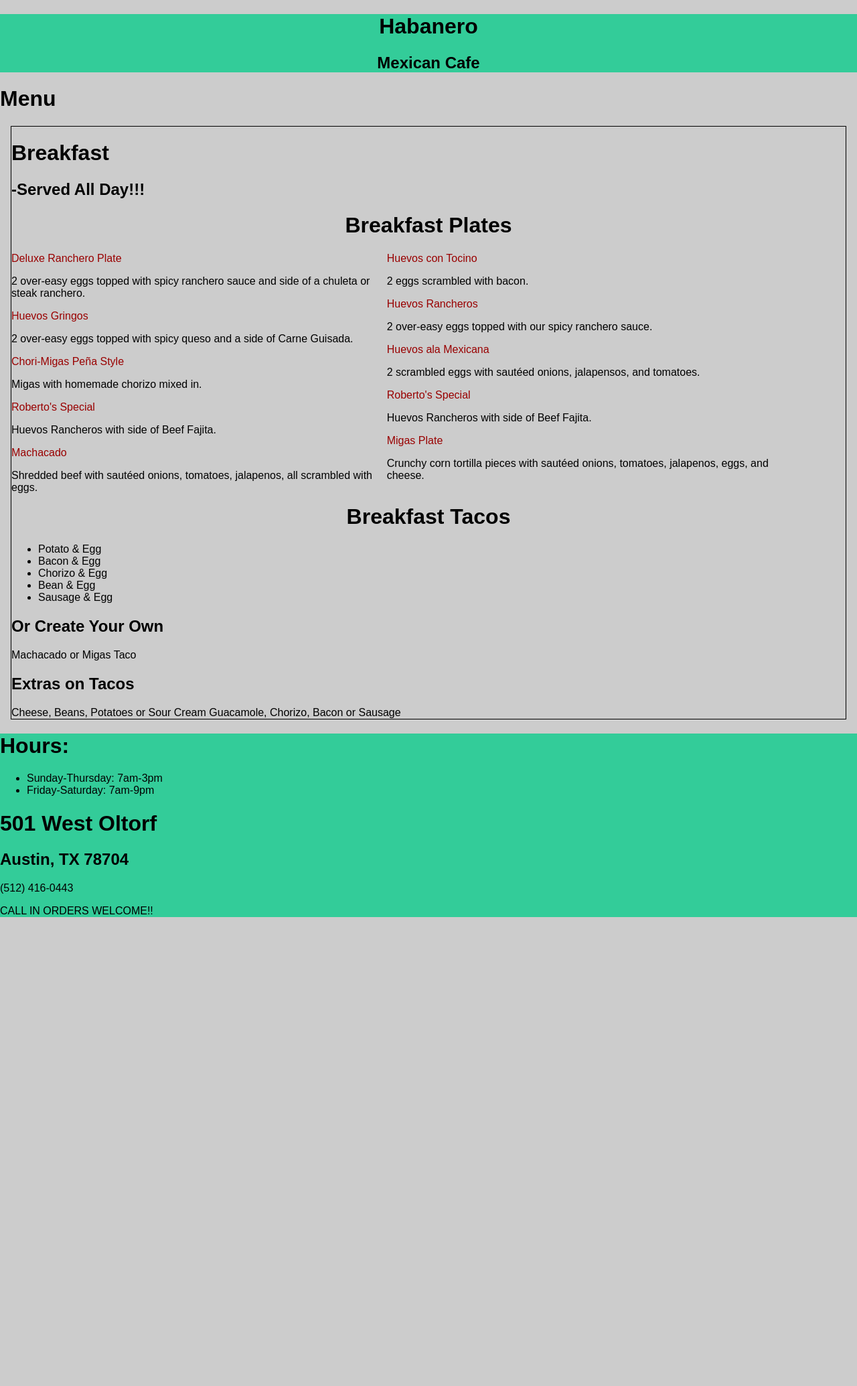
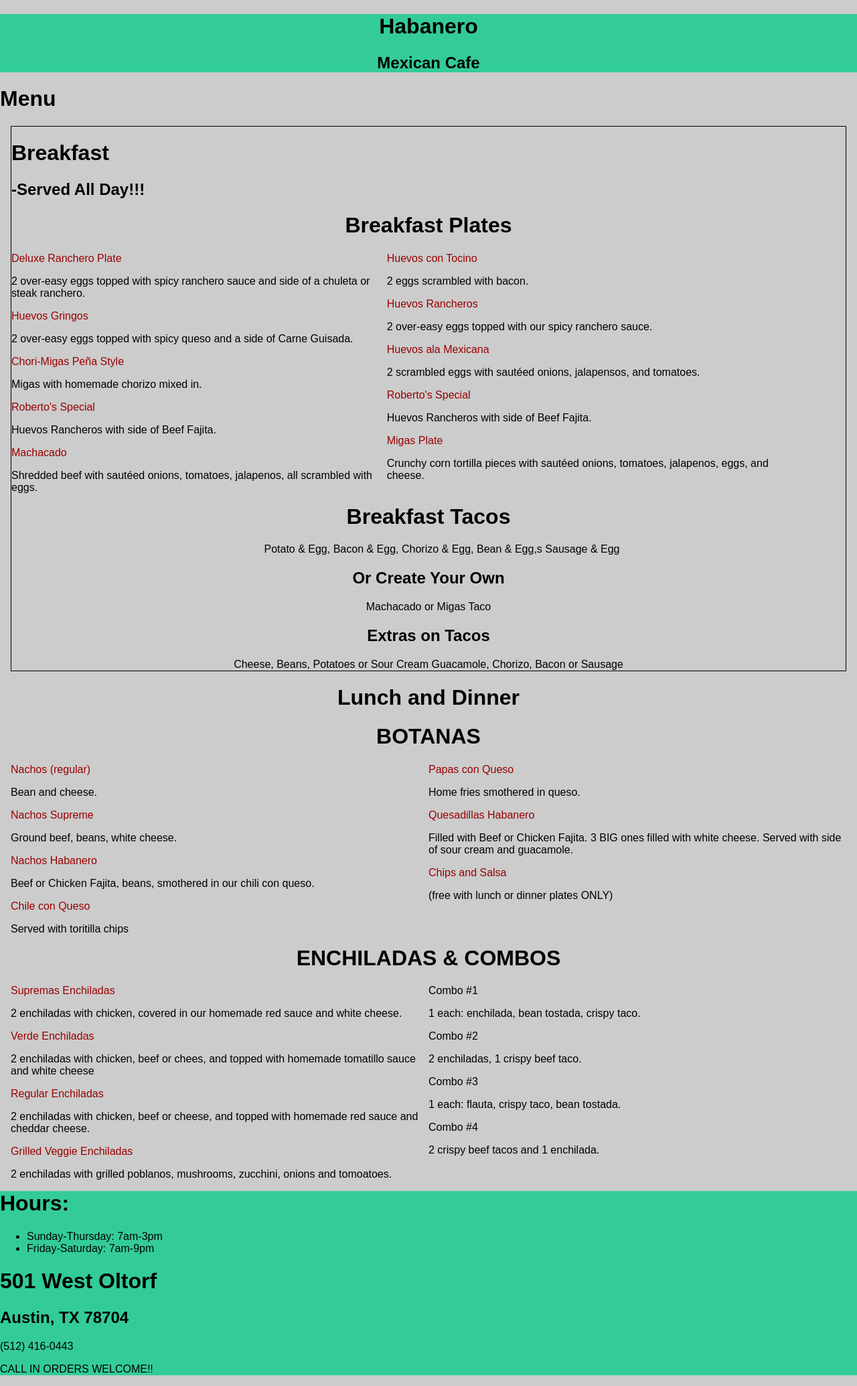
Before and after one commit to EricBlake/Restaurant-Redesign, a Jekyll site: the page built from Habanero-Website/menu.html, in a window 1280 px wide. Shown: the whole page at 67% size. Built offline with Jekyll 4.4.1, drawn with Linux system fonts in a browser that asks for light colours; before the commit the page ends 1385 px from its top, so only the background shows below that.

Commit message:
menu enchiladas complete

```diff
--- a/Habanero-Website/css/main.scss
+++ b/Habanero-Website/css/main.scss
@@ -20,6 +20,7 @@ body{
 	background-color: #cccccc;
 }
 
+//*header and navigation begin
 
 .site-header{
 	background-color: #33cc99;
@@ -53,6 +54,9 @@ body{
 		}
 	}
 }
+
+//*HOME PAGE STYLING*//
+
 .our_story{
 	margin: 0 auto;
 	width: 100%;
@@ -88,7 +92,7 @@ footer{
 }
 
 
-//**Menu CSS Styling**//
+//**MENU CSS Styling**//
 
 .breakfast{
 	box-sizing: border-box;
@@ -120,11 +124,88 @@ footer{
 	}
 }
 
+//*BREAKFAST TACOS*//
+
 .breakfast_tacos{
 	clear:both;
+	text-align: center;
+	width: 100%;
+	margin: 0 auto;
+
+	ul{
+		list-style: none;
+		text-align: center;
+
+		li{
+			display: inline-block;
+		}
+	}
 }
 
 
 .section_titles{
 	text-align: center;
 }
+
+.lunch{
+	box-sizing: border-box;
+	margin: 1em;
+
+
+
+	.botanas_items1{
+		margin: 0 auto;
+		box-sizing: border-box;
+		width: 50%;
+		float: left;
+
+		a{
+			color: #990000;
+			margin-bottom: 0;
+			width: 50%;
+		}
+	}
+	.botanas_items2{
+		margin: 0 auto;
+		box-sizing: border-box;
+		width: 50%;
+		float: left;
+		a{
+			color: #990000;
+			margin-bottom: 0;
+			width: 50%;
+		}
+	}
+
+	//ENCHILALDAS STYLE//
+
+	.enchiladas{
+		clear:both;
+		margin: 0 auto;
+		width: 100%;
+
+		.enchiladas1{
+		margin: 0 auto;
+		box-sizing: border-box;
+		width: 50%;
+		float: left;
+
+		a{
+			color: #990000;
+			margin-bottom: 0;
+			width: 50%;
+		}
+	}
+		.enchiladas2{
+			margin: 0 auto;
+			box-sizing: border-box;
+			width: 50%;
+			float: left;
+			a{
+				color: #990000;
+				margin-bottom: 0;
+				width: 50%;
+			}
+		}
+	}
+}
--- a/Habanero-Website/menu.html
+++ b/Habanero-Website/menu.html
@@ -4,6 +4,9 @@ layout: default
 
 
 		<h1>Menu</h1>
+
+<!--THIS IS THE BEGINNING OF BREAKFAST-->
+
 <div class="breakfast">
 	<div class="row">
 		<div class="col col-12">
@@ -55,15 +58,18 @@ layout: default
 			</div>
 		</div>
 	</div>
+
+	<!--BREAKFAST TACOS-->
+
 	<div class="row">
 		<div class="col col-12">
 			<div class="breakfast_tacos">
 				<h1 class="section_titles">Breakfast Tacos</h1>
 				<ul>
-						<li>Potato & Egg</li>
-						<li>Bacon & Egg</li>
-						<li>Chorizo & Egg</li>
-						<li>Bean & Egg</li>
+						<li>Potato & Egg,</li>
+						<li>Bacon & Egg,</li>
+						<li>Chorizo & Egg,</li>
+						<li>Bean & Egg,s</li>
 						<li>Sausage & Egg</li>
 				</ul>
 				<h2>Or Create Your Own</h2>
@@ -75,3 +81,86 @@ layout: default
 		</div>
 	</div>
 </div>
+
+<!--END OF BREAKFAST-->
+
+<!--BEGINNING OF LUNCH-->
+
+<!--BOTANAS BEGIN-->
+
+
+<div class="lunch">
+	<div class="row">
+		<h1 class="section_titles">Lunch and Dinner</h1>
+		<div class="col col-6">
+			<h1 class="section_titles">BOTANAS</h1>
+			<div class="botanas_items1">
+
+				<a class="menu_labels">Nachos (regular)</a>
+				<p class="menu_description">Bean and cheese.</p>
+				<a class="menu_labels">Nachos Supreme</a>
+				<p class="menu_description">Ground beef, beans, white cheese.</p>
+				<a class="menu_labels">Nachos Habanero</a>
+				<p class="menu_description">Beef or Chicken Fajita, beans, smothered in our chili con queso.</p>
+				<a class="menu_labels">Chile con Queso</a>
+				<p class="menu_description">Served with toritilla chips</p>
+			</div>
+		</div>
+		<div class="col col-6">
+			<div class="botanas_items2">
+				<a class="menu_labels">Papas con Queso</a>
+				<p class="menu_description">Home fries smothered in queso.</p>
+				<a class="menu_labels">Quesadillas Habanero</a>
+				<p class="menu_description">Filled with Beef or Chicken Fajita. 3 BIG ones filled with white cheese. Served with side of sour cream and guacamole.</p>
+				<a class="menu_labels">Chips and Salsa</a>
+				<p class="menu_description">(free with lunch or dinner plates ONLY)</p>
+			</div>
+		</div>
+	</div>
+</div>
+
+<!--BOTANAS END-->
+
+<!--ENCHILADAS BEGIN-->
+
+
+<div class="lunch">
+	<div class="row">
+		<div class="col col-6">
+			<div class="enchiladas">
+				<h1 class="section_titles">ENCHILADAS & COMBOS</h1>
+				<div class="enchiladas1">
+					<a class="menu_labels">Supremas Enchiladas</a>
+					<p class="menu_description">2 enchiladas with chicken, covered in our homemade red sauce and white cheese.</p>
+					<a class="menu_labels">Verde Enchiladas</a>
+					<p class="menu_description">2 enchiladas with chicken, beef or chees, and topped with homemade tomatillo sauce and white cheese</p>
+					<a class="menu_labels">Regular Enchiladas</a>
+					<p class="menu_description">2 enchiladas with chicken, beef or cheese, and topped with homemade red sauce and cheddar cheese.</p>
+					<a class="menu_labels">Grilled Veggie Enchiladas</a>
+					<p class="menu_description">2 enchiladas with grilled poblanos, mushrooms, zucchini, onions and tomoatoes.</p>
+				</div>
+			</div>
+		</div>
+		<div class="col col-6">
+				<div class="enchiladas2">
+					<a class="menu_labels">Combo #1</a>
+					<p class="menu_description">1 each: enchilada, bean tostada, crispy taco.</p>
+					<a class="menu_labels">Combo #2</a>
+					<p class="menu_description">2 enchiladas, 1 crispy beef taco.</p>
+					<a class="menu_labels">Combo #3</a>
+					<p class="menu_description">1 each: flauta, crispy taco, bean tostada.</p>
+					<a class="menu_labels">Combo #4</a>
+					<p class="menu_description">2 crispy beef tacos and 1 enchilada.</p>
+				</div>
+		</div>
+	</div>
+</div>
+
+
+
+<!--ENCHILADAS END-->
+
+
+
+
+<!--END OF LUNCH/DINNGER-->
```
